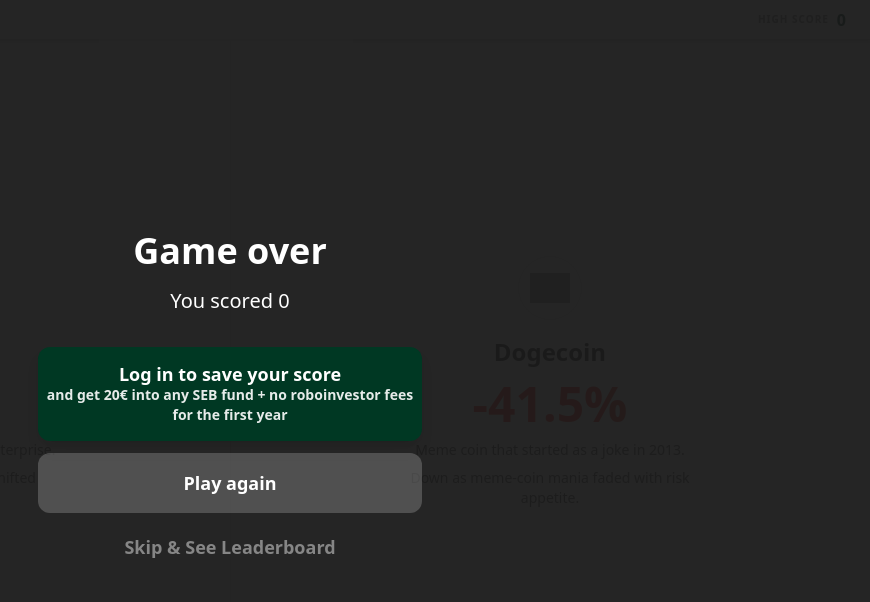
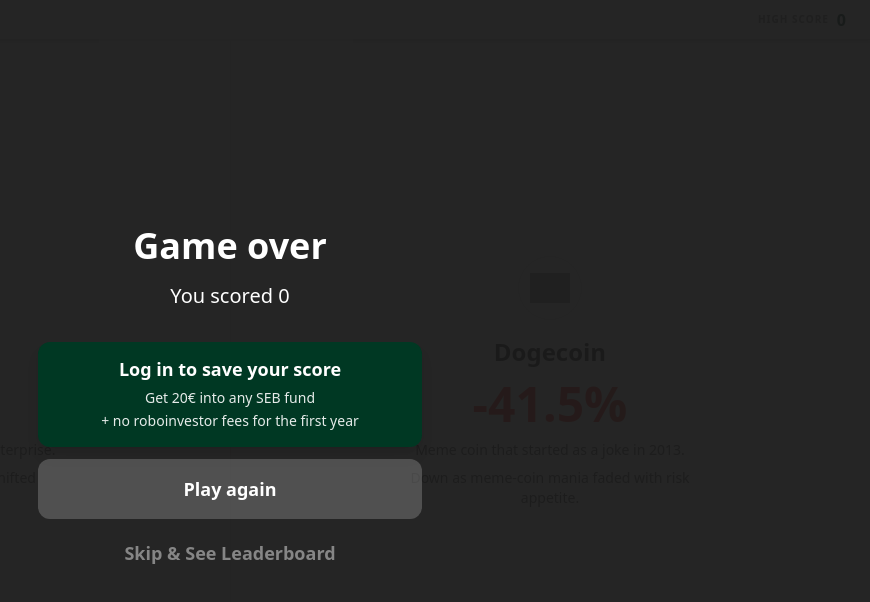
Before and after one commit to Hantsz/HigherOrLower, a Next.js app: page /game in a window 1280 px wide. Both pictures are taken after a click on the button "▲ Higher". Shown: the top 602 px of the page, without its empty margins (410-1280 px from the left). Built offline with nearby package versions, Linux system fonts and the light colour scheme; grey boxes are pictures that could not be loaded.

Commit message:
style: improve typography and layout for reward call-to-action buttons in GameOverOverlay

```diff
--- a/components/GameOverOverlay.tsx
+++ b/components/GameOverOverlay.tsx
@@ -48,20 +48,22 @@
               {score >= 15 && (
                 <button
                   onClick={() => setShowLogin(true)}
-                  className="w-full bg-white text-black font-bold text-lg py-4 rounded-xl shadow-[0_0_15px_rgba(255,255,255,0.1)] hover:bg-gray-100 transition-colors flex flex-col items-center justify-center leading-tight border-2 border-[var(--color-green)]"
+                  className="w-full bg-white text-black font-bold text-lg px-4 py-4 rounded-xl shadow-[0_0_15px_rgba(255,255,255,0.1)] hover:bg-gray-100 transition-colors flex flex-col items-center justify-center leading-tight border-2 border-[var(--color-green)] gap-1"
                 >
-                  <span className="text-[var(--color-green)] text-sm">🎉 Claim your 20€ SEB fund and no roboinvestor fees for the first year!</span>
-                  <span className="text-sm text-[var(--color-text-muted)] mt-1 font-normal">You reached 15 correct answers!</span>
+                  <span className="text-[var(--color-green)] mb-1">🎉 Claim your reward!</span>
+                  <span className="text-sm font-normal text-center leading-snug">20€ SEB fund + no roboinvestor fees for the first year</span>
+                  <span className="text-xs text-[var(--color-text-muted)] mt-1 font-normal italic">You reached 15 correct answers!</span>
                 </button>
               )}
 
               {score < 15 && (
                 <button
                   onClick={() => setShowLogin(true)}
-                  className="w-full bg-[var(--color-green)] text-white font-bold text-lg py-4 rounded-xl shadow-lg hover:bg-green-600 transition-colors flex flex-col items-center justify-center leading-tight"
+                  className="w-full bg-[var(--color-green)] text-white font-bold text-lg px-4 py-4 rounded-xl shadow-lg hover:bg-green-600 transition-colors flex flex-col items-center justify-center leading-tight gap-1"
                 >
-                  <span>Log in to save your score</span>
-                  <span className="text-sm opacity-90">and get 20€ into any SEB fund + no roboinvestor fees for the first year</span>
+                  <span className="mb-1">Log in to save your score</span>
+                  <span className="text-sm opacity-90 font-normal leading-snug">Get 20€ into any SEB fund</span>
+                  <span className="text-sm opacity-90 font-normal leading-snug">+ no roboinvestor fees for the first year</span>
                 </button>
               )}
 
```
